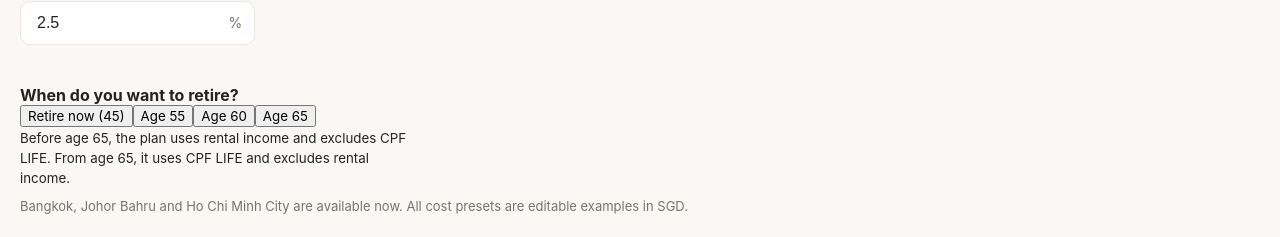
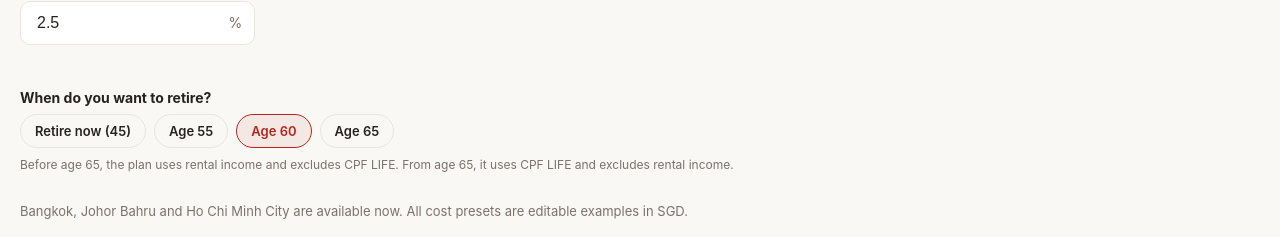
Before and after one commit to macmelvin/SG-Money-CPF-HDB-Calculator, a React (Vite) app: page /geo-arbitrage in a window 1280 px wide. Shown: the part 395-632 px from the top of the page. Built offline with nearby package versions, Linux system fonts and the light colour scheme; no server answers.

Commit message:
Style Geo Arbitrage's retirement-age quick-pick buttons

```diff
--- a/src/App.css
+++ b/src/App.css
@@ -224,6 +224,7 @@
   .calc-page > .sponsor-banner,
   .calc-page > .privacy-note,
   .calc-page > .form-grid,
+  .calc-page > .retirement-age-picker,
   .calc-page > .explainer,
   .calc-page > .share-result-btn,
   .calc-page > .faq-section,
@@ -1569,3 +1570,42 @@
 .app-suite-links a:hover {
   text-decoration: underline;
 }
+
+/* Geo Arbitrage's "When do you want to retire?" quick-pick buttons — styled
+   to match the pill/segmented-control look used elsewhere (.next-step-btn)
+   rather than left as plain unstyled <button> elements. */
+.retirement-age-picker {
+  margin: 4px 0 18px;
+}
+.retirement-age-picker > strong {
+  display: block;
+  font-size: 14px;
+  margin-bottom: 8px;
+}
+.retirement-age-picker > div {
+  display: flex;
+  flex-wrap: wrap;
+  gap: 8px;
+  margin-bottom: 8px;
+}
+.retirement-age-picker button {
+  padding: 8px 14px;
+  border-radius: 999px;
+  border: 1px solid var(--border);
+  background: transparent;
+  color: inherit;
+  font-size: 13px;
+  font-weight: 600;
+  cursor: pointer;
+}
+.retirement-age-picker button.selected {
+  border-color: var(--primary);
+  color: var(--primary);
+  background: color-mix(in srgb, var(--primary) 8%, transparent);
+}
+.retirement-age-picker > small {
+  display: block;
+  color: var(--text-muted);
+  font-size: 12px;
+  line-height: 1.5;
+}
```
